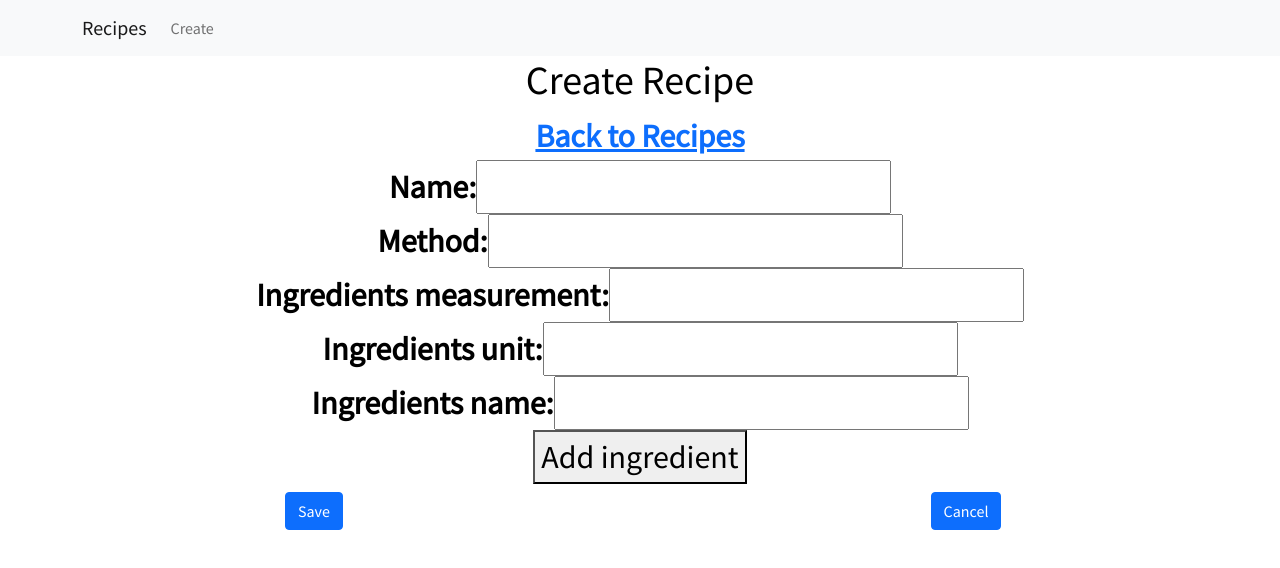
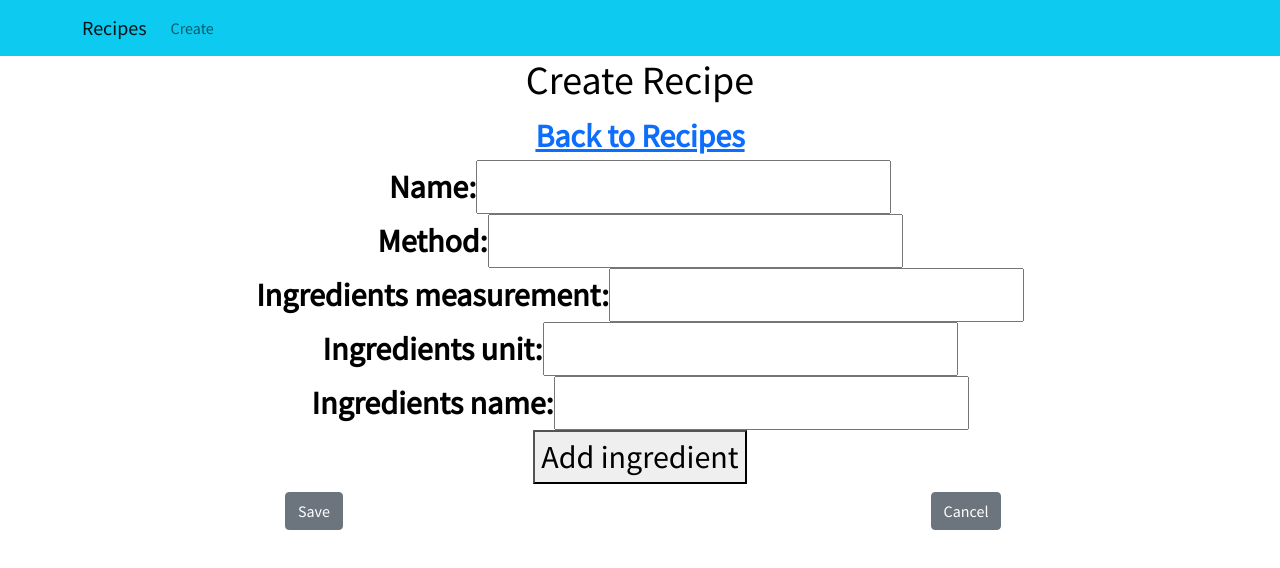
Before and after one commit to StevenCK1/Playground, a React (Create React App) app: page /create-recipe in a window 1280 px wide. Shown: the top 568 px of the page. Built offline with nearby package versions, Linux system fonts and the light colour scheme.

Commit message:
changed color of buttons, navbar and card

```diff
--- a/src/App/App.js
+++ b/src/App/App.js
@@ -10,7 +10,7 @@ import { Container, Nav, Navbar } from "react-bootstrap";
 function App() {
   return (
     <GlobalProvider>
-      <Navbar bg="light" variant="light">
+      <Navbar bg="info" variant="light">
         <Container>
           <Navbar.Brand href="/">Recipes</Navbar.Brand>
           <Nav className="me-auto">
--- a/src/Components/recipeCard/recipeCard.js
+++ b/src/Components/recipeCard/recipeCard.js
@@ -10,7 +10,7 @@ function ListRecipeCards({ arr }) {
             to={`/recipe-details/${recipe.id}`}
             style={{ textDecoration: "none", color: "#000" }}
           >
-            <Card>
+            <Card bg="info">
               <Card.Img
                 variant="top"
                 src={recipe.imageUrl}
--- a/src/Pages/CreateRecipe/CreateRecipe.js
+++ b/src/Pages/CreateRecipe/CreateRecipe.js
@@ -156,11 +156,13 @@ function CreateRecipe({ id }) {
         <div>
           <Row>
             <Col xs={12} md={6}>
-              <Button onClick={onSave}>Save</Button>
+              <Button variant="secondary" onClick={onSave}>
+                Save
+              </Button>
             </Col>
             <Col xs={12} md={6}>
               <Link to={`/recipe-details/${id}`}>
-                <Button> Cancel</Button>
+                <Button variant="secondary"> Cancel</Button>
               </Link>
             </Col>
           </Row>
--- a/src/Pages/RecipesMain/Recipes.css
+++ b/src/Pages/RecipesMain/Recipes.css
@@ -8,7 +8,9 @@
 }
 
 .thumbnail-image {
-  height: 300px;
+  height: 30vh;
+  width: 100%;
+  object-fit: cover;
 }
 
 @media screen and (max-width: 600px) {
--- a/src/Pages/Recipesdetails/RecipeDetails.css
+++ b/src/Pages/Recipesdetails/RecipeDetails.css
@@ -4,14 +4,13 @@
   font-size: 200%;
 }
 
-.RecipeDetails-header {
+.RecipeDetails-container {
   min-height: 100vh;
   display: flex;
   flex-direction: column;
   align-items: center;
   justify-content: center;
   font-size: calc(10px + 2vmin);
-  color: white;
 }
 
 .RecipeDetails-main-image {
--- a/src/Pages/Recipesdetails/RecipeDetails.js
+++ b/src/Pages/Recipesdetails/RecipeDetails.js
@@ -3,6 +3,7 @@ import { GlobalContext } from "../../context";
 import "./RecipeDetails.css";
 import Button from "react-bootstrap/Button";
 import { Link, navigate } from "@reach/router";
+import { Row, Col, Container } from "react-bootstrap";
 import ListIngredients from "../../Components/listIngredients/listIngredients";
 
 function RecipeDetails({ id }) {
@@ -31,30 +32,35 @@ function RecipeDetails({ id }) {
 
   return (
     <div className="RecipeDetails-page">
-      <h1 className="RecipeDetails"> Recipe Details</h1>
-
       {selectedRecipe && (
         <div className="RecipeDetails">
+          <Row>
+            <Col xs={6} md={6}>
               <Link to={`/edit-recipe/${id}`}>
-            <Button>Edit recipe</Button>
+                <Button variant="secondary">Edit recipe</Button>
               </Link>
+            </Col>
+            <Col xs={6} md={6}>
               <Button
+                variant="secondary"
                 onClick={function () {
                   onDelete(id);
                 }}
               >
                 Delete recipe
               </Button>
-          <header className="RecipeDetails-header">
+            </Col>
+          </Row>
+          <div className="RecipeDetails-container">
+            <h2>{selectedRecipe.name}</h2>
             <img
               src={selectedRecipe.imageUrl}
               className="RecipeDetails-main-image"
               alt={selectedRecipe.name}
             ></img>
-            <div>{selectedRecipe.name}</div>
+            <ListIngredients arr={selectedRecipe.ingredients} />
             <div>{selectedRecipe.method}</div>
-            <ListIngredients arr={selectedRecipe.ingredients} />
-          </header>
+          </div>
         </div>
       )}
     </div>
```
Lines whose indentation alone changed are shown as unchanged.
